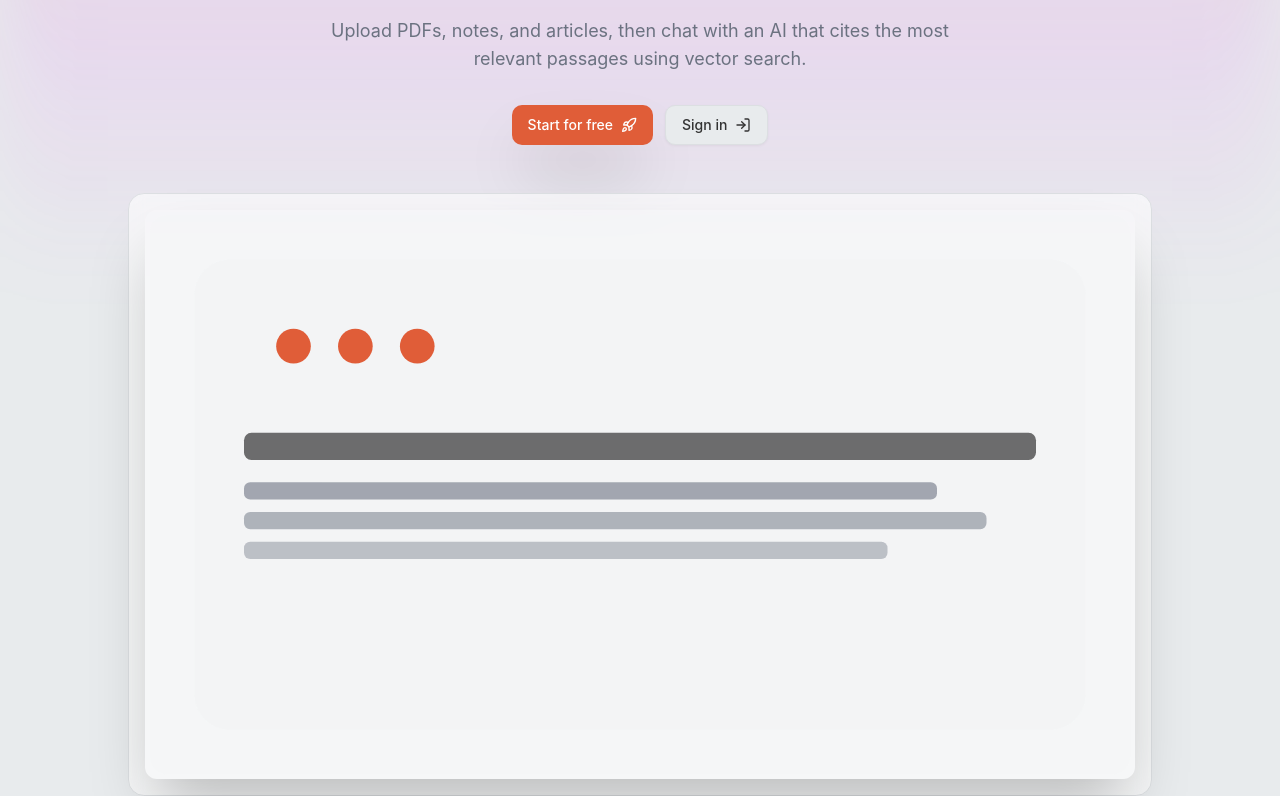
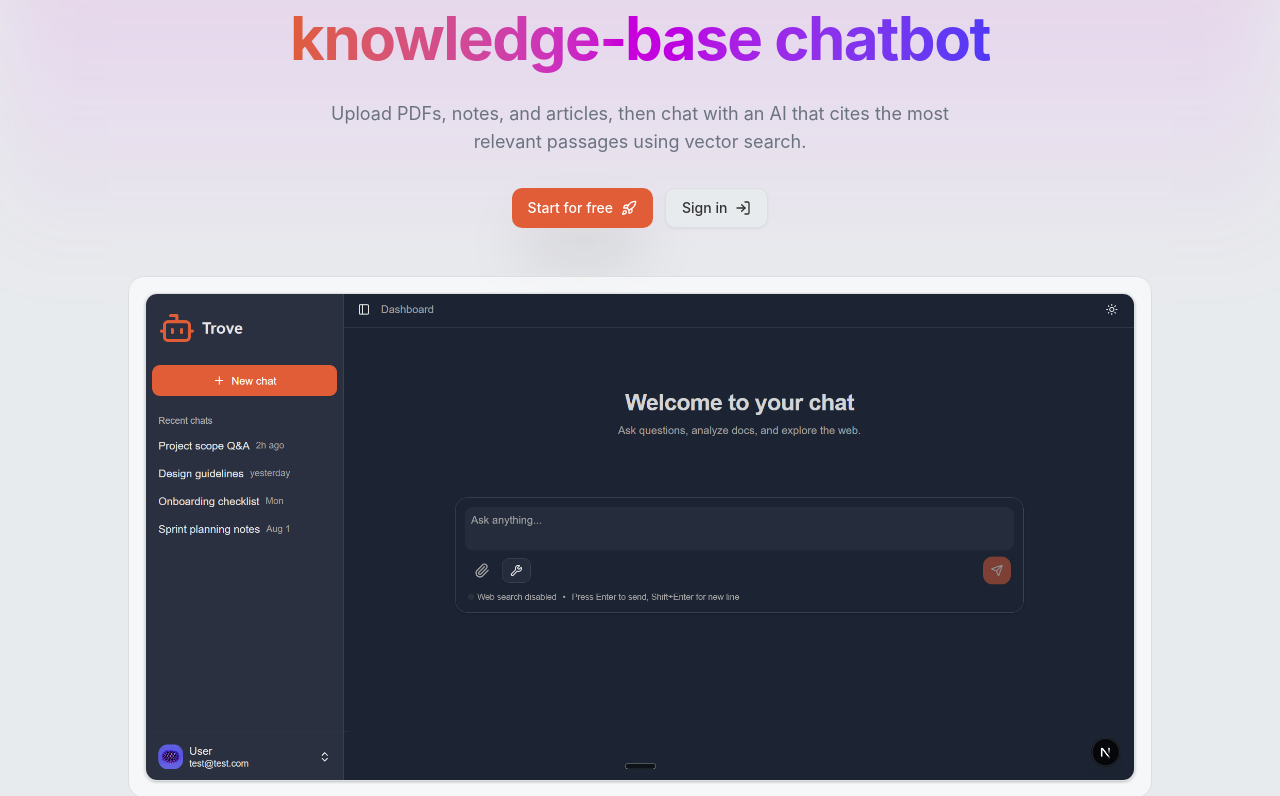
Before and after one commit to aliraza5490/trove, a Next.js app: page / in a window 1280 px wide. Shown: the part 309-1105 px from the top of the page. Built offline with nearby package versions, Linux system fonts and the light colour scheme.

Commit message:
feat: add landing page with product preview and features overview

```diff
--- a/app/page.tsx
+++ b/app/page.tsx
@@ -1,4 +1,5 @@
 import Link from 'next/link';
+import Image from 'next/image';
 import { Button } from '@/components/ui/button';
 import {
   Card,
@@ -64,18 +65,19 @@ export default async function Home() {
         {/* Stable, low-risk gradient background */}
         <div className="absolute inset-x-0 top-0 -z-10 h-[32rem] bg-gradient-to-b from-primary/20 via-fuchsia-500/10 to-transparent blur-2xl" />
         <div className="mx-auto max-w-7xl px-6 py-16 sm:py-24 md:py-28 text-center">
+          <div className="max-w-3xl mx-auto flex flex-col items-center">
             <div className="inline-flex items-center gap-2 rounded-full border px-3 py-1 text-xs text-muted-foreground bg-secondary/50">
               <Sparkles className="size-3.5 text-primary" />
               RAG-powered answers from your own docs
             </div>
-          <h1 className="mt-6 text-4xl sm:text-5xl md:text-6xl font-bold leading-tight">
+            <h1 className="mt-6 text-4xl sm:text-5xl md:text-6xl font-bold leading-tight tracking-tight">
               Your personal
-            <span className="bg-gradient-to-r from-primary via-fuchsia-600 to-indigo-600 bg-clip-text text-transparent">
+              <span className="bg-gradient-to-r from-primary via-fuchsia-600 to-indigo-600 bg-clip-text text-transparent block sm:inline">
                 {' '}
                 knowledge‑base chatbot
               </span>
             </h1>
-          <p className="mt-4 text-muted-foreground text-base sm:text-lg max-w-2xl mx-auto">
+            <p className="mt-6 text-muted-foreground text-base sm:text-lg max-w-2xl">
               Upload PDFs, notes, and articles, then chat with an AI that cites
               the most relevant passages using vector search.
             </p>
@@ -93,91 +95,18 @@ export default async function Home() {
                 </Button>
               </Link>
             </div>
+          </div>
 
-          {/* Inline SVG preview to avoid images */}
-          <div className="mt-12 relative mx-auto max-w-5xl rounded-xl border bg-card/60 p-4 backdrop-blur">
-            <svg
-              role="img"
-              aria-label="Product preview"
-              viewBox="0 0 800 460"
-              className="w-full h-auto rounded-lg shadow-3xl"
-            >
-              <rect
-                x="4"
-                y="4"
-                width="792"
-                height="452"
-                rx="14"
-                fill="currentColor"
-                className="text-secondary/40"
+          {/* Product preview image */}
+          <div className="mt-12 relative mx-auto max-w-5xl rounded-xl border bg-card/60 p-4 backdrop-blur transition-all duration-300 hover:shadow-primary/5 hover:scale-[1.01]">
+            <Image
+              src="/chat.png"
+              alt="Product preview showing the Trove workspace with Postgres + pgvector, Embeddings, and LLM answers"
+              width={1918}
+              height={944}
+              priority
+              className="w-full h-auto rounded-lg shadow-2xl border"
             />
-              <rect
-                x="40"
-                y="40"
-                width="720"
-                height="380"
-                rx="28"
-                fill="currentColor"
-                className="text-secondary/70"
-              />
-              <circle
-                cx="120"
-                cy="110"
-                r="14"
-                fill="currentColor"
-                className="text-primary"
-              />
-              <circle
-                cx="170"
-                cy="110"
-                r="14"
-                fill="currentColor"
-                className="text-primary"
-              />
-              <circle
-                cx="220"
-                cy="110"
-                r="14"
-                fill="currentColor"
-                className="text-primary"
-              />
-              <rect
-                x="80"
-                y="180"
-                width="640"
-                height="22"
-                rx="6"
-                fill="currentColor"
-                className="text-foreground/70"
-              />
-              <rect
-                x="80"
-                y="220"
-                width="560"
-                height="14"
-                rx="5"
-                fill="currentColor"
-                className="text-muted-foreground/60"
-              />
-              <rect
-                x="80"
-                y="244"
-                width="600"
-                height="14"
-                rx="5"
-                fill="currentColor"
-                className="text-muted-foreground/50"
-              />
-              <rect
-                x="80"
-                y="268"
-                width="520"
-                height="14"
-                rx="5"
-                fill="currentColor"
-                className="text-muted-foreground/40"
-              />
-            </svg>
           </div>
           <div className="mt-6 flex flex-wrap items-center justify-center gap-2 text-xs text-muted-foreground">
             <span className="rounded-full border px-2.5 py-1">
```
Also changed, not shown: public/chat.png (added). Lines whose indentation alone changed are shown as unchanged.
